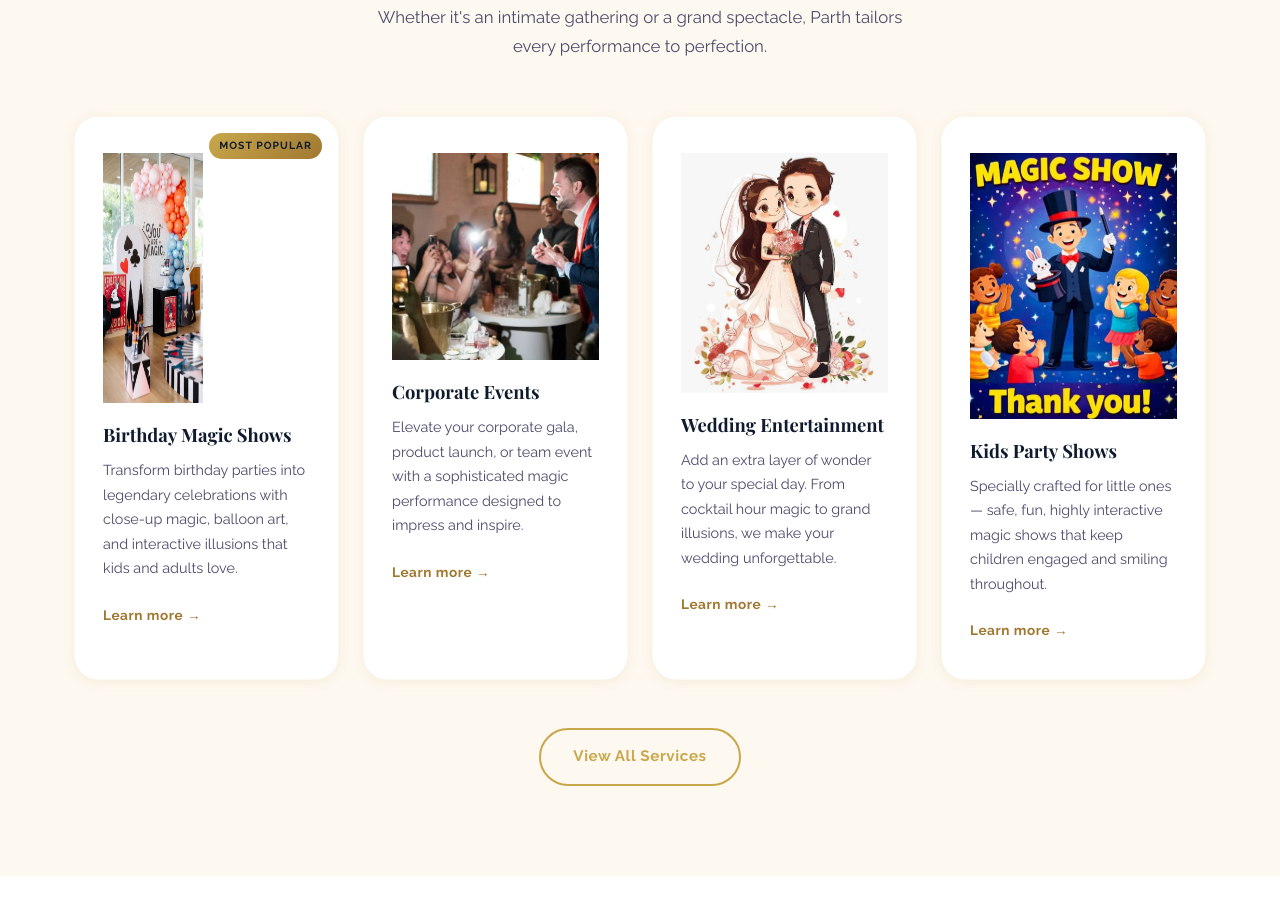
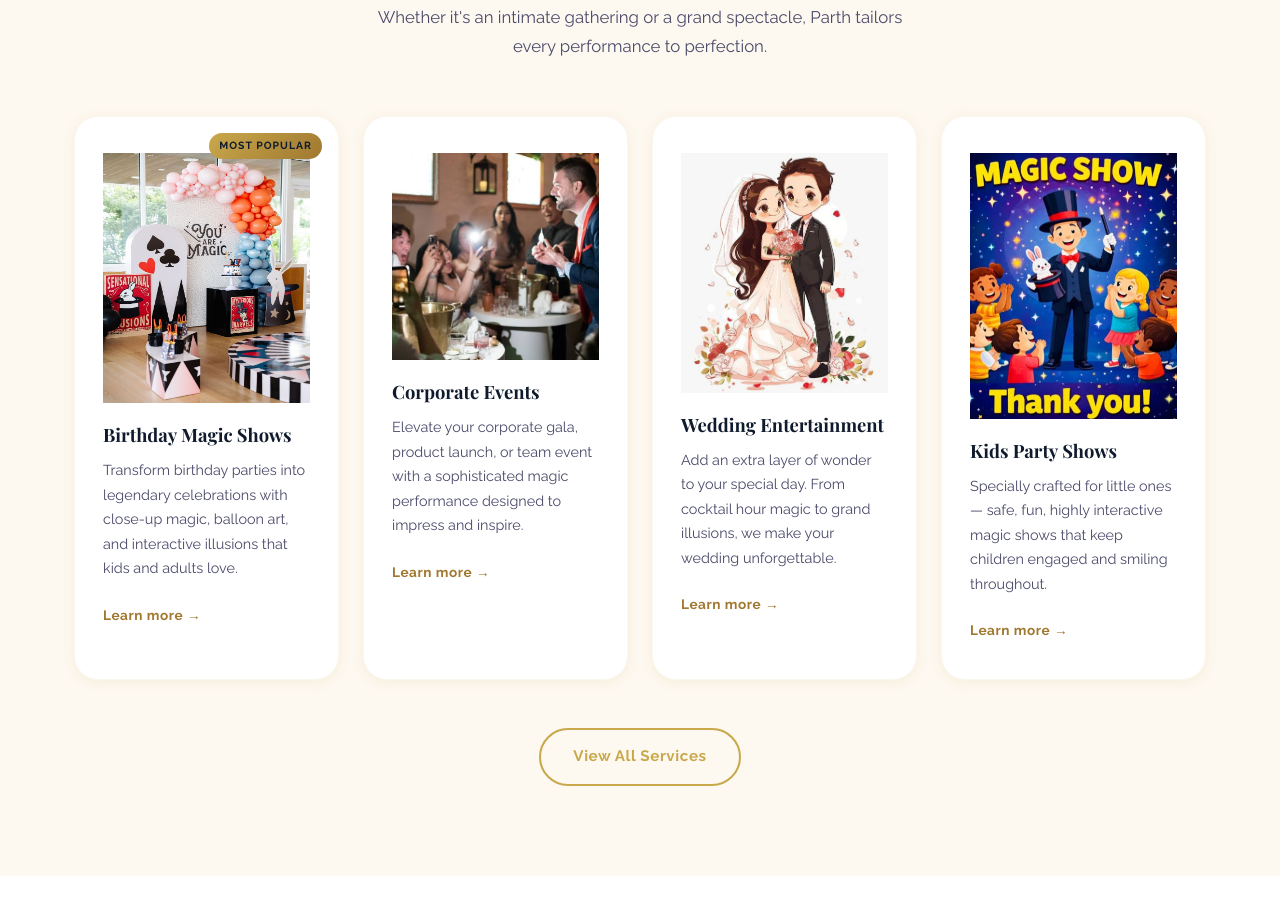
Before and after one commit to kshikha0949-coder/Magician-website, a plain HTML site: page index.html in a window 1280 px wide. Shown: the part 1194-2109 px from the top of the page. Drawn offline with nearby package versions, Linux system fonts and the light colour scheme; a web font is replaced by a local one.

Commit message:
Update index.html

```diff
--- a/index.html
+++ b/index.html
@@ -141,7 +141,7 @@
 
     <div class="services-grid">
       <div class="service-card fade-up" tabindex="0">
-        <div class="service-icon"><img src="birth.jpeg" alt="" height="250px" width="100px" ></div>
+        <div class="service-icon"><img src="birth.jpeg" alt="" height="250px" width="250px" ></div>
         <div class="service-body">
           <h3>Birthday Magic Shows</h3>
           <p>Transform birthday parties into legendary celebrations with close-up magic, balloon art, and interactive illusions that kids and adults love.</p>
```
